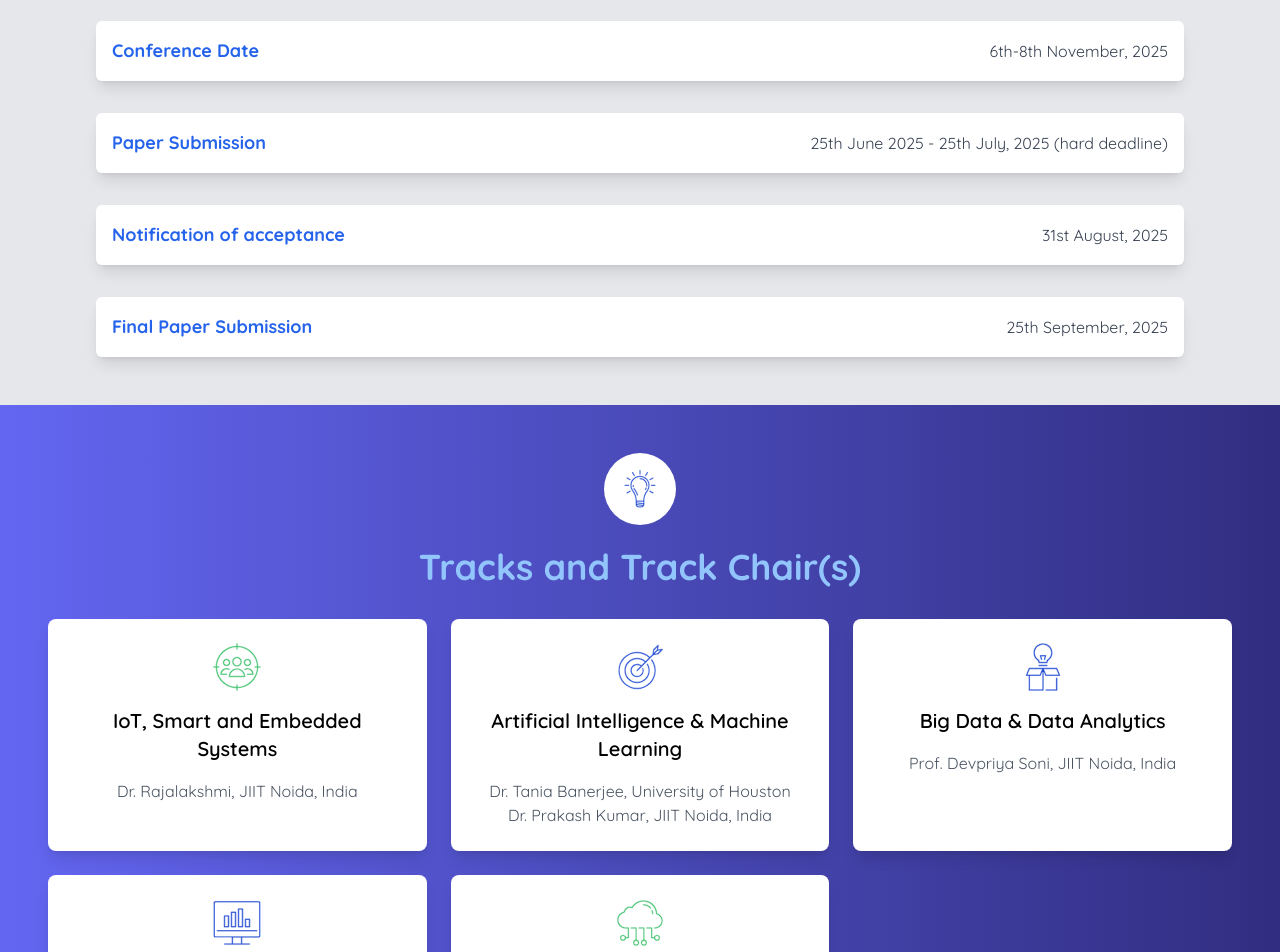
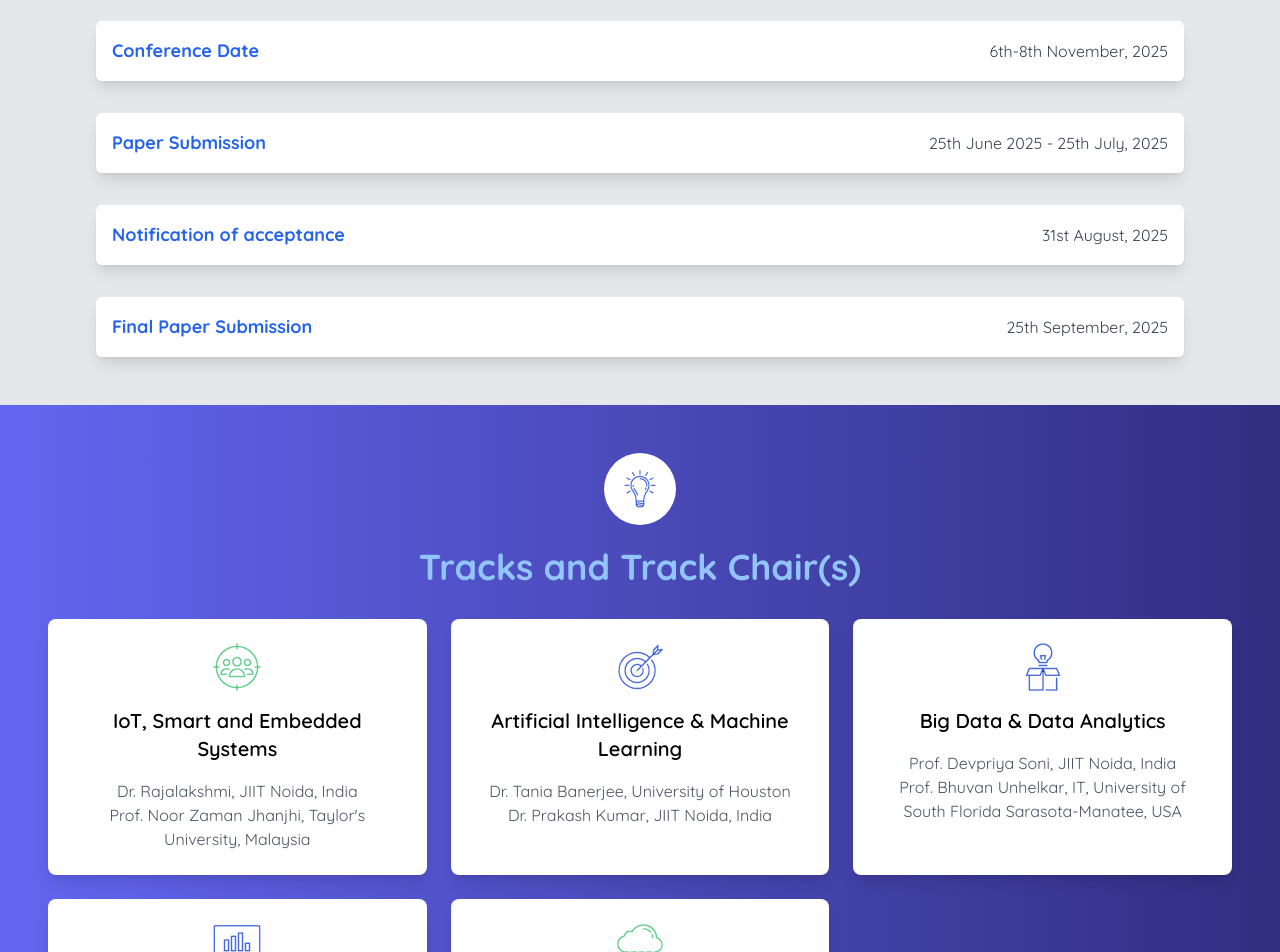
Before and after one commit to ici-jiit/ici-2025, a React (Vite) app: page / in a window 1280 px wide. Shown: the part 1320-2272 px from the top of the page. Built offline with nearby package versions, Linux system fonts and the light colour scheme.

Commit message:
Update
update

```diff
--- a/src/components/ScheduleSection.jsx
+++ b/src/components/ScheduleSection.jsx
@@ -42,7 +42,7 @@ const ScheduleSection = () => {
             />
             <ScheduleItem
               title="Paper Submission"
-              date="25th June 2025 - 25th July, 2025 (hard deadline)"
+              date="25th June 2025 - 25th July, 2025"
             />
             <ScheduleItem
               title="Notification of acceptance"
--- a/src/components/Topics.jsx
+++ b/src/components/Topics.jsx
@@ -27,6 +27,7 @@ const Topics = () => {
         //   affiliation: "Taylor's University, Malaysia",
         // },
         { name: "Dr. Rajalakshmi", affiliation: "JIIT Noida, India" },
+        { name: "Prof. Noor Zaman Jhanjhi", affiliation: "Taylor's University, Malaysia" },
       ],
     },
     {
@@ -46,6 +47,7 @@ const Topics = () => {
       chairs: [
         // { name: "Outside", affiliation: "Outside" },
         { name: "Prof. Devpriya Soni", affiliation: "JIIT Noida, India" },
+        { name: "Prof. Bhuvan Unhelkar", affiliation: "IT, University of South Florida Sarasota-Manatee, USA" },
       ],
     },
     {
```
